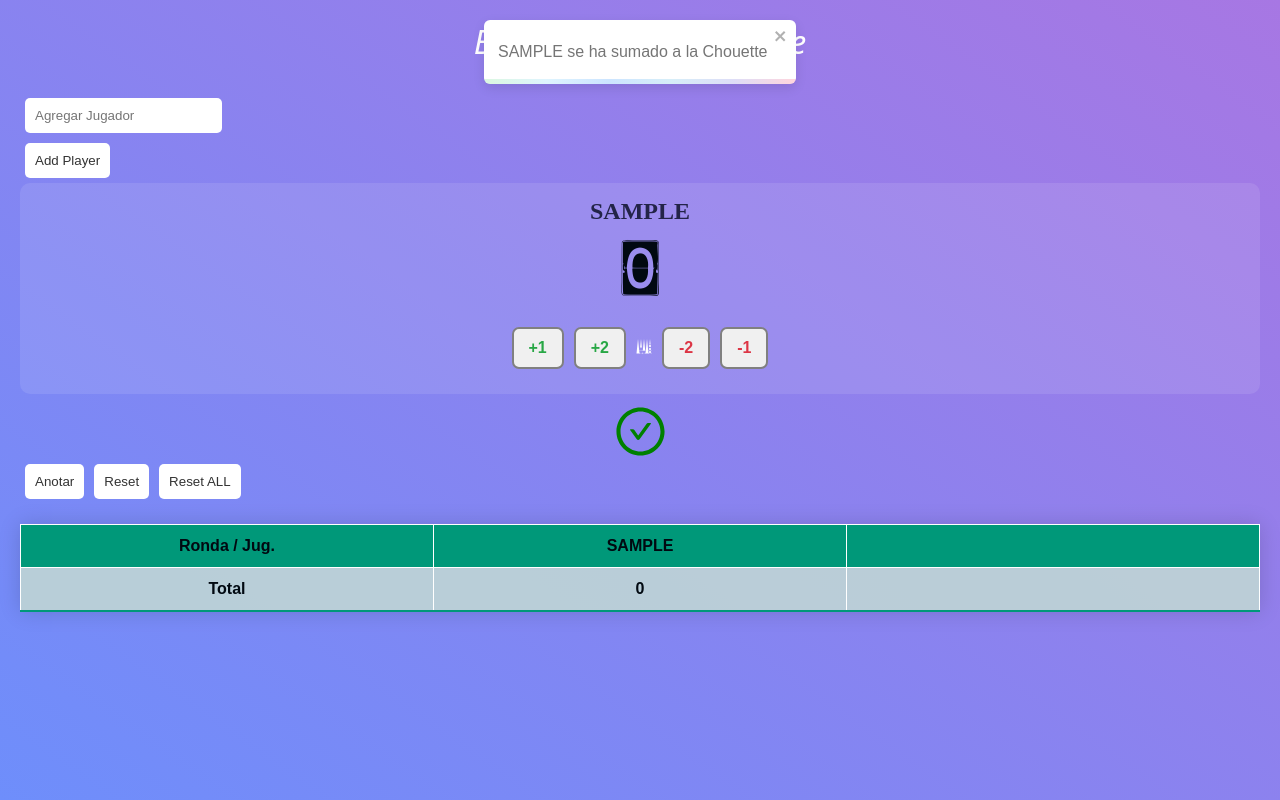
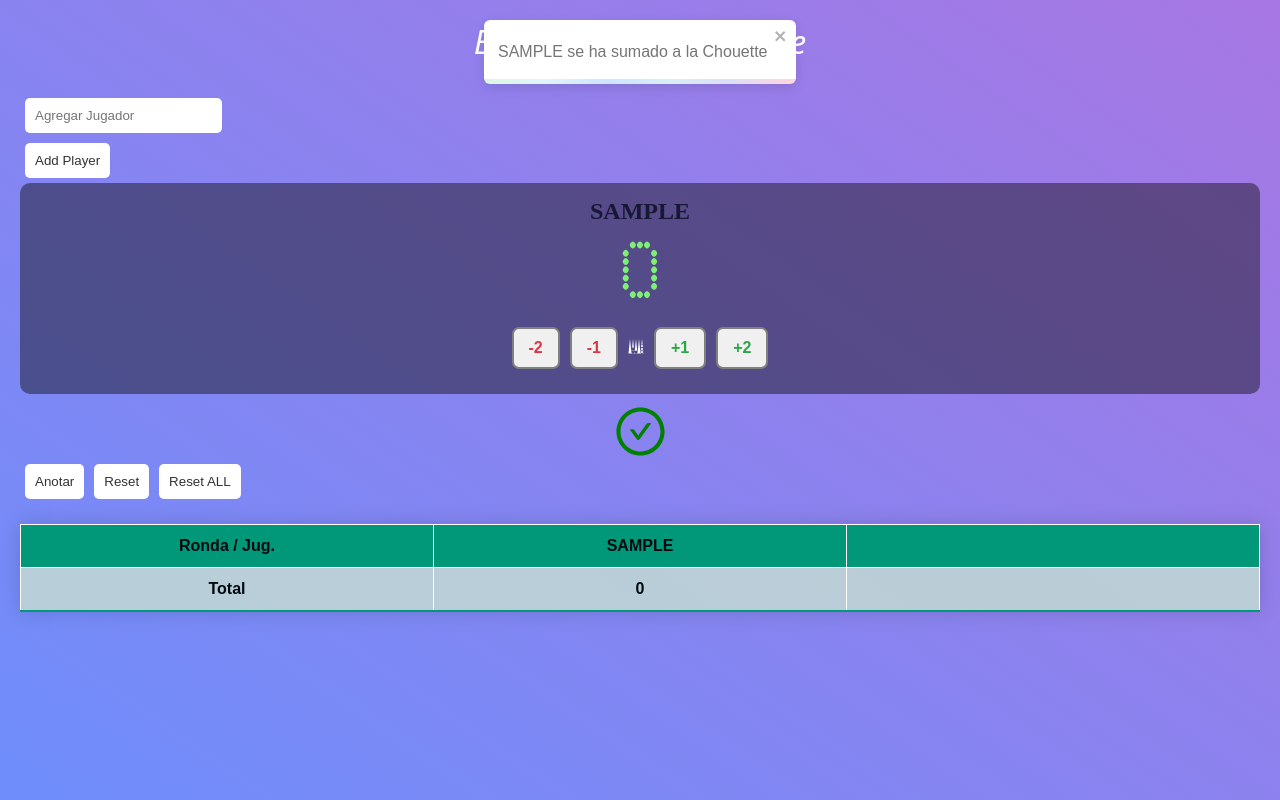
Before and after one commit to JuanPieroni/Backgammon-Chouette, a React (Vite) app: page / in a window 1280 px wide. Both pictures are taken after typing "Sample" into the empty fields and a click on the button "Add Player". Built offline with nearby package versions, Linux system fonts and the light colour scheme; a web font is replaced by a local one.

Commit message:
cambie fuentes. cambiar color verde a rojo en numeros negativos

```diff
--- a/src/GameBoard.jsx
+++ b/src/GameBoard.jsx
@@ -25,7 +25,22 @@ function PlayerScore({
             <p className="score">{score}</p>
 
             <div className="botonera">
+            <button
+                    className="decrement-button"
+                    onClick={() => handleUpdateScore(-2)}
+                >
+                    -2
+                </button>
                 <button
+                    className="decrement-button"
+                    onClick={() => handleUpdateScore(-1)}
+                >
+                    -1
+                </button>
+                <span>
+                    <GiBackgammon />{" "}
+                </span>
+          <button
                     className="increment-button"
                     onClick={() => handleUpdateScore(1)}
                 >
@@ -36,21 +51,6 @@ function PlayerScore({
                     onClick={() => handleUpdateScore(2)}
                 >
                     +2
-                </button>
-                <span>
-                    <GiBackgammon />{" "}
-                </span>
-                <button
-                    className="decrement-button"
-                    onClick={() => handleUpdateScore(-2)}
-                >
-                    -2
-                </button>
-                <button
-                    className="decrement-button"
-                    onClick={() => handleUpdateScore(-1)}
-                >
-                    -1
                 </button>
             </div>
         </div>
--- a/src/index.css
+++ b/src/index.css
@@ -1,11 +1,7 @@
-/* General styles for mobile-first design */
-@font-face {
-  font-family: 'SCOREBOARD';
-  src: url('./fonts/SCOREBOARD.ttf') format('truetype');
-  /* Add additional font formats if necessary */
-  /* Specify the correct path to the font files */
-}
-
+ @font-face {
+  font-family: 'Score Board Normal';
+  src: url('./fonts/scoreboard.ttf');
+ }
 * {
   margin: 0;
   padding: 0;
@@ -66,7 +62,7 @@ body {
 
 /* Player score card styles */
 .player-score {
-  background: rgba(255, 255, 255, 0.1);
+  background: rgba(10, 6, 6, 0.432);
   border-radius: 10px;
   padding: 15px;
   margin-bottom: 10px;
@@ -81,9 +77,18 @@ body {
 
 .score {
   font-size: 80px;
-  font-weight: lighter;
-  color: #010911;
-  font-family: "SCOREBOARD";
+  font-weight: 100;
+  color: #7ef174;
+  font-family: 'Score Board Normal' ;
+
+}
+
+.score {
+  font-size: 80px;
+  font-weight: 100;
+  color: #7ef174;
+  font-family: 'Score Board Normal' ;
+
 }
 
 /* Remove player button styles */
```
Also changed, not shown: src/Check.jsx (added, +28 -0 lines), src/fonts/SCOREBOARD.ttf.
